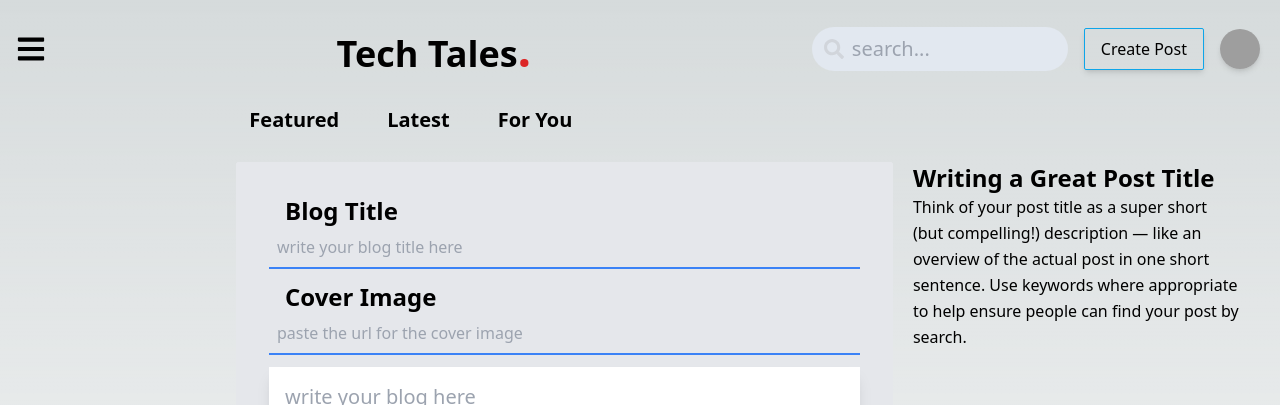
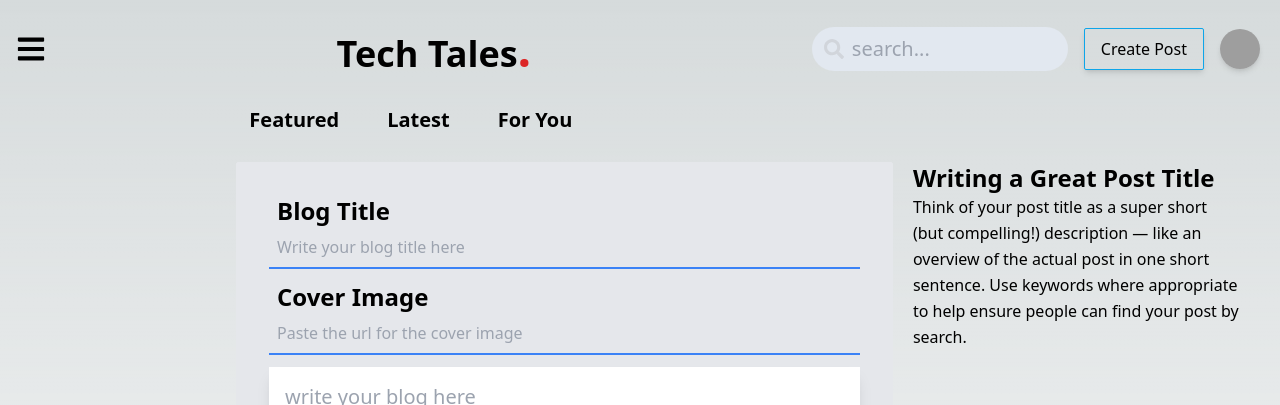
Before and after one commit to Donvine254/Tech-Tales-Client, a Next.js app: page /create in a window 1280 px wide. Shown: the top 405 px of the page. Built offline with nearby package versions, Linux system fonts and the light colour scheme; grey boxes are pictures that could not be loaded.

Commit message:
updated styling

```diff
--- a/app/(admin)/create/page.jsx
+++ b/app/(admin)/create/page.jsx
@@ -4,26 +4,26 @@ export default function page() {
       <form className="bg-gray-200 md:w-2/3 border m-auto p-8 rounded-sm">
         <label
           for="title"
-          className="p-4 mt-2 text-xl md:text-2xl text-center font-bold text-black">
+          className="p-2 mt-2 text-xl md:text-2xl text-center font-bold text-black">
           Blog Title
         </label>
         <input
           className="blog-input-field focus:outline-none"
           type="text"
           name="title"
-          placeholder="write your blog title here"
+          placeholder="Write your blog title here"
         />
         <br></br>
         <label
           for="title"
-          className="p-4 mt-2 text-xl md:text-2xl text-center font-bold text-black">
+          className="p-2 mt-2 text-xl md:text-2xl text-center font-bold text-black">
           Cover Image
         </label>
         <input
           className="blog-input-field focus:outline-none"
           type="text"
           name="title"
-          placeholder="paste the url for the cover image"
+          placeholder="Paste the url for the cover image"
         />
         <br className="mt-8"></br>
         <textarea
```
